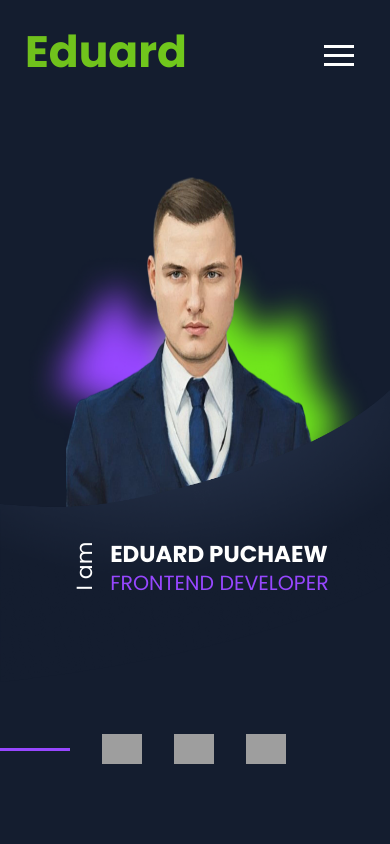
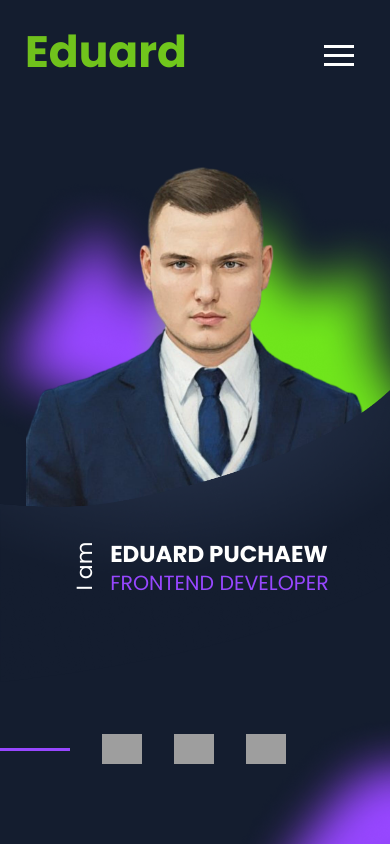
Before and after one commit to EduardKhaev/portfoliowebsite, an Angular app: page / in a window 390 px wide. Shown: the top 844 px of the page. Built offline with nearby package versions, Linux system fonts and the light colour scheme; grey boxes are pictures that could not be loaded.

Commit message:
save response hero

```diff
--- a/src/app/header/header.component.scss
+++ b/src/app/header/header.component.scss
@@ -6,7 +6,7 @@ header {
   display: flex;
   align-items: center;
   justify-content: space-between;
-  position: sticky;
+  position: fixed;
   top: 0;
   background: rgba(20, 29, 47, 1);
   z-index: 10;
--- a/src/app/hero/hero.component.html
+++ b/src/app/hero/hero.component.html
@@ -24,4 +24,5 @@
 
     <div class="herobottom"></div>
     <img class="coloredbackground" src="../../assets/img/coloredbackground.png" alt="">
+    <img class="meimg" src="../../assets/img/Me.png" alt="">
 </main>
--- a/src/app/hero/hero.component.scss
+++ b/src/app/hero/hero.component.scss
@@ -1,11 +1,10 @@
 @import "../../styles.scss";
 
 main {
-  height: 100vh;
   display: flex;
   flex-direction: column;
   position: relative;
-  margin-bottom: 200px;
+  margin-top: 100px;
   .heromain {
     display: flex;
     justify-content: space-between;
@@ -23,7 +22,6 @@ main {
         top: 40px;
         left: 54px;
         height: 100%;
-        width: 100%;
       }
     }
     .mainright {
@@ -114,10 +112,13 @@ main {
   }
   .coloredbackground {
     position: absolute;
-    width: 50%;
-    top: 100px;
-    left: 50px;
+    width: 80%;
+    top: 20px;
+    left: -90px;
     z-index: -10;
+  }
+  .meimg {
+    display: none;
   }
   .herobackground {
     position: absolute;
@@ -130,15 +131,12 @@ main {
 
 @media (max-width: 1500px) {
   main {
-    height: 100vh;
     display: flex;
     flex-direction: column;
     position: relative;
-    margin-bottom: 200px;
     .heromain {
       display: flex;
       justify-content: space-between;
-
       margin: 50px 100px;
 
       .mainleft {
@@ -149,10 +147,9 @@ main {
         z-index: -6;
         img {
           position: absolute;
-          top: -10px;
+          top: 39px;
           left: 54px;
           height: 100%;
-          width: 100%;
         }
       }
       .mainright {
@@ -243,11 +240,12 @@ main {
     }
     .coloredbackground {
       position: absolute;
-      width: 50%;
-      top: 100px;
-      left: 90px;
+      width: 75%;
+      top: 79px;
+      left: -34px;
       z-index: -10;
     }
+
     .herobackground {
       position: absolute;
       z-index: -5;
@@ -260,11 +258,9 @@ main {
 
 @media (max-width: 1320px) {
   main {
-    height: 100vh;
     display: flex;
     flex-direction: column;
     position: relative;
-    margin-bottom: 200px;
     .heromain {
       display: flex;
       justify-content: space-between;
@@ -282,7 +278,6 @@ main {
           top: 40px;
           left: 70px;
           height: 100%;
-          width: 100%;
         }
       }
       .mainright {
@@ -375,9 +370,9 @@ main {
     }
     .coloredbackground {
       position: absolute;
-      width: 50%;
-      top: 140px;
-      left: 110px;
+      width: 70%;
+      top: 40px;
+      left: 50px;
       z-index: -10;
     }
     .herobackground {
@@ -392,12 +387,10 @@ main {
 
 @media (max-width: 1100px) {
   main {
-    height: 100vh;
     display: flex;
     flex-direction: column;
     align-items: center;
     position: relative;
-    margin-bottom: 200px;
     .heromain {
       display: flex;
       flex-direction: column;
@@ -413,10 +406,9 @@ main {
         z-index: -6;
         img {
           position: absolute;
-          top: 10px;
-          left: 70px;
+          top: 20px;
+          left: 20px;
           height: 100%;
-          width: 100%;
         }
       }
       .mainright {
@@ -503,9 +495,9 @@ main {
     }
     .coloredbackground {
       position: absolute;
-      width: 80%;
-      top: 140px;
-      left: 100px;
+      width: 100%;
+      top: -60px;
+      left: 50px;
       z-index: -10;
     }
     .herobackground {
@@ -520,12 +512,10 @@ main {
 
 @media (max-width: 800px) {
   main {
-    height: 100vh;
     display: flex;
     flex-direction: column;
     align-items: center;
     position: relative;
-    margin-bottom: 200px;
     .heromain {
       display: flex;
       flex-direction: column;
@@ -541,10 +531,9 @@ main {
         z-index: -6;
         img {
           position: absolute;
-          top: 10px;
-          left: 70px;
+          top: 0px;
+          left: 20px;
           height: 100%;
-          width: 100%;
         }
       }
       .mainright {
@@ -634,11 +623,12 @@ main {
     }
     .coloredbackground {
       position: absolute;
-      width: 80%;
-      top: 140px;
-      left: 100px;
+      width: 120%;
+      top: -50px;
+      left: -40px;
       z-index: -10;
     }
+
     .herobackground {
       position: absolute;
       z-index: -5;
@@ -649,14 +639,12 @@ main {
   }
 }
 
-@media (max-width: 700px){
+@media (max-width: 700px) {
   main {
-    height: 100vh;
     display: flex;
     flex-direction: column;
     align-items: center;
     position: relative;
-    margin-bottom: 200px;
     .heromain {
       display: flex;
       flex-direction: column;
@@ -672,10 +660,9 @@ main {
         z-index: -6;
         img {
           position: absolute;
-          top: 70px;
-          left: 1px;
+          top: 60px;
+          left: -39px;
           height: 100%;
-          width: 100%;
         }
       }
       .mainright {
@@ -765,9 +752,9 @@ main {
     }
     .coloredbackground {
       position: absolute;
-      width: 80%;
-      top: 150px;
-      left: 70px;
+      width: 110%;
+      top: 0px;
+      left: -19px;
       z-index: -10;
     }
     .herobackground {
@@ -780,14 +767,12 @@ main {
   }
 }
 
-@media(max-width: 600px){
+@media (max-width: 600px) {
   main {
-    height: 100vh;
     display: flex;
     flex-direction: column;
     align-items: center;
     position: relative;
-    margin-bottom: 200px;
     .heromain {
       display: flex;
       flex-direction: column;
@@ -803,10 +788,9 @@ main {
         z-index: -6;
         img {
           position: absolute;
-          top: 70px;
-          left: 1px;
+          top: 80px;
+          left: -39px;
           height: 100%;
-          width: 100%;
         }
       }
       .mainright {
@@ -896,29 +880,27 @@ main {
     }
     .coloredbackground {
       position: absolute;
-      width: 90%;
-      top: 150px;
-      left: 35px;
+      width: 120%;
+      top: 50px;
+      left: -35px;
       z-index: -10;
     }
     .herobackground {
       position: absolute;
       z-index: -5;
-      width: 100%;
+      width: 105%;
       top: 340px;
       left: 0;
     }
   }
 }
 
-@media (max-width: 500px){
+@media (max-width: 500px) {
   main {
-    height: 100vh;
     display: flex;
     flex-direction: column;
     align-items: center;
     position: relative;
-    margin-bottom: 200px;
     margin-top: -100px;
     .heromain {
       display: flex;
@@ -936,9 +918,8 @@ main {
         img {
           position: absolute;
           top: 160px;
-          left: 5px;
+          left: -15px;
           height: 100%;
-          width: 100%;
         }
       }
       .mainright {
@@ -1028,9 +1009,9 @@ main {
     }
     .coloredbackground {
       position: absolute;
-      width: 90%;
-      top: 230px;
-      left: 25px;
+      width: 120%;
+      top: 130px;
+      left: -25px;
       z-index: -10;
     }
     .herobackground {
@@ -1043,14 +1024,12 @@ main {
   }
 }
 
-@media (max-width: 400px){
+@media (max-width: 400px) {
   main {
-    height: 100vh;
     display: flex;
     flex-direction: column;
     align-items: center;
     position: relative;
-    margin-bottom: 200px;
     margin-top: -100px;
     .heromain {
       display: flex;
@@ -1067,10 +1046,10 @@ main {
         z-index: -6;
         img {
           position: absolute;
-          top: 160px;
-          left: 5px;
+          top: 150px;
+          left: -35px;
           height: 100%;
-          width: 100%;
+          width: 140%;
         }
       }
       .mainright {
@@ -1160,10 +1139,10 @@ main {
     }
     .coloredbackground {
       position: absolute;
-      width: 90%;
-      top: 230px;
-      left: 25px;
-      z-index: -10;
+        width: 130%;
+        top: 150px;
+        left: -35px;
+        z-index: -10;
     }
     .herobackground {
       position: absolute;
@@ -1174,3 +1153,271 @@ main {
     }
   }
 }
+
+@media (min-width: 1640px) {
+  main {
+    display: flex;
+    flex-direction: column;
+    position: relative;
+    margin-top: 100px;
+    .heromain {
+      display: flex;
+      justify-content: space-between;
+
+      margin: 50px 100px 250px;
+
+
+      .mainleft {
+        height: 650px;
+        width: 550px;
+        display: flex;
+        position: relative;
+        z-index: -6;
+        img {
+          display: none;
+        }
+      }
+      .mainright {
+        display: flex;
+        margin-top: 100px;
+        > div {
+          > h3 {
+            transform: rotate(270deg);
+            font-family: "Poppins";
+            font-weight: 400;
+            font-size: 44px;
+            line-height: 76px;
+            color: white;
+            white-space: nowrap;
+          }
+        }
+        > div {
+          > h1 {
+            margin: 0;
+            font-family: "Poppins";
+            font-weight: 700;
+            font-size: 50px;
+            line-height: 108px;
+            color: white;
+            white-space: nowrap;
+          }
+          > h2 {
+            margin-top: -48px;
+            font-family: "Poppins";
+            font-weight: 400;
+            font-size: 44px;
+            line-height: 69px;
+            color: #9747ff;
+          }
+        }
+      }
+    }
+    .herobottom {
+      display: flex;
+      align-items: center;
+      justify-content: space-between;
+      width: 100%;
+      margin-top: 100px;
+      .bottomleft {
+        display: flex;
+        align-items: center;
+        width: 100%;
+        gap: 32px;
+        .emptydiv {
+          @include purbleline;
+          width: 150px;
+        }
+        .socialicons {
+          display: flex;
+          gap: 32px;
+          > img {
+            cursor: pointer;
+            height: 30px;
+            &:hover {
+              transform: scale(1.3);
+              transition: all ease 125ms;
+            }
+          }
+        }
+        .emailadress {
+          font-family: "Poppins";
+          font-weight: 400;
+          font-size: 23px;
+          color: white;
+        }
+      }
+      .bottomright {
+        display: flex;
+        align-items: center;
+        margin-right: 100px;
+        transform: rotate(90deg);
+        > span {
+          font-family: "Poppins";
+          font-weight: 400;
+          font-size: 23px;
+          color: white;
+          white-space: nowrap;
+          .arrow {
+            transform: rotate(270deg);
+          }
+        }
+      }
+    }
+    .coloredbackground {
+      position: absolute;
+      width: 80%;
+      top: 20px;
+      left: -90px;
+      z-index: -10;
+    }
+    .meimg {
+      display: block;
+      position: absolute;
+      left: 120px;
+      top: 40px;
+      width: 50%;
+      z-index: -6;
+    }
+    .herobackground {
+      position: absolute;
+      z-index: -5;
+      width: 100%;
+      top: 250px;
+      left: 0;
+    }
+  }
+}
+
+@media (min-width: 2400px) {
+  main {
+    display: flex;
+    flex-direction: column;
+    position: relative;
+    margin-top: 100px;
+    .heromain {
+      display: flex;
+      justify-content: space-between;
+
+      margin: 50px 100px 450px;
+
+
+      .mainleft {
+        height: 650px;
+        width: 550px;
+        display: flex;
+        position: relative;
+        z-index: -6;
+        img {
+          display: none;
+        }
+      }
+      .mainright {
+        display: flex;
+        margin-top: 100px;
+        > div {
+          > h3 {
+            transform: rotate(270deg);
+            font-family: "Poppins";
+            font-weight: 400;
+            font-size: 44px;
+            line-height: 76px;
+            color: white;
+            white-space: nowrap;
+          }
+        }
+        > div {
+          > h1 {
+            margin: 0;
+            font-family: "Poppins";
+            font-weight: 700;
+            font-size: 50px;
+            line-height: 108px;
+            color: white;
+            white-space: nowrap;
+          }
+          > h2 {
+            margin-top: -48px;
+            font-family: "Poppins";
+            font-weight: 400;
+            font-size: 44px;
+            line-height: 69px;
+            color: #9747ff;
+          }
+        }
+      }
+    }
+    .herobottom {
+      display: flex;
+      align-items: center;
+      justify-content: space-between;
+      width: 100%;
+      margin-top: 100px;
+      .bottomleft {
+        display: flex;
+        align-items: center;
+        width: 100%;
+        gap: 32px;
+        .emptydiv {
+          @include purbleline;
+          width: 150px;
+        }
+        .socialicons {
+          display: flex;
+          gap: 32px;
+          > img {
+            cursor: pointer;
+            height: 30px;
+            &:hover {
+              transform: scale(1.3);
+              transition: all ease 125ms;
+            }
+          }
+        }
+        .emailadress {
+          font-family: "Poppins";
+          font-weight: 400;
+          font-size: 23px;
+          color: white;
+        }
+      }
+      .bottomright {
+        display: flex;
+        align-items: center;
+        margin-right: 100px;
+        transform: rotate(90deg);
+        > span {
+          font-family: "Poppins";
+          font-weight: 400;
+          font-size: 23px;
+          color: white;
+          white-space: nowrap;
+          .arrow {
+            transform: rotate(270deg);
+          }
+        }
+      }
+    }
+    .coloredbackground {
+      position: absolute;
+      width: 80%;
+      top: 20px;
+      left: -90px;
+      z-index: -10;
+    }
+    .meimg {
+      display: block;
+      position: absolute;
+      left: 120px;
+      top: 40px;
+      width: 50%;
+      z-index: -6;
+    }
+    .herobackground {
+      position: absolute;
+      z-index: -5;
+      width: 100%;
+      top: 250px;
+      left: 0;
+    }
+  }
+}
```
